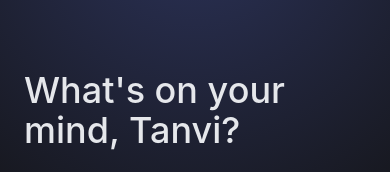
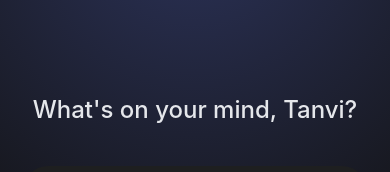
Before and after one commit to Tanvi975/Gemini-Clone, a React (Vite) app: page / in a window 390 px wide. Shown: the part 298-470 px from the top of the page. Built offline with nearby package versions, Linux system fonts and the light colour scheme; no server answers.

Commit message:
Fix:fix responsive heading size for mobile

```diff
--- a/src/App.jsx
+++ b/src/App.jsx
@@ -18,7 +18,7 @@ function App() {
       <Header />
       {isEmpty ? (
         <div className="flex-1 flex flex-col items-center justify-center px-6 gap-10">
-          <h1 className={`text-4xl font-medium ${isDark ? "text-gray-200" : "text-gray-800"}`}>
+          <h1 className={`text-2xl md:text-4xl font-medium ${isDark ? "text-gray-200" : "text-gray-800"}`}>
           What's on your mind, Tanvi?
     </h1>
         <InputBox />
```
